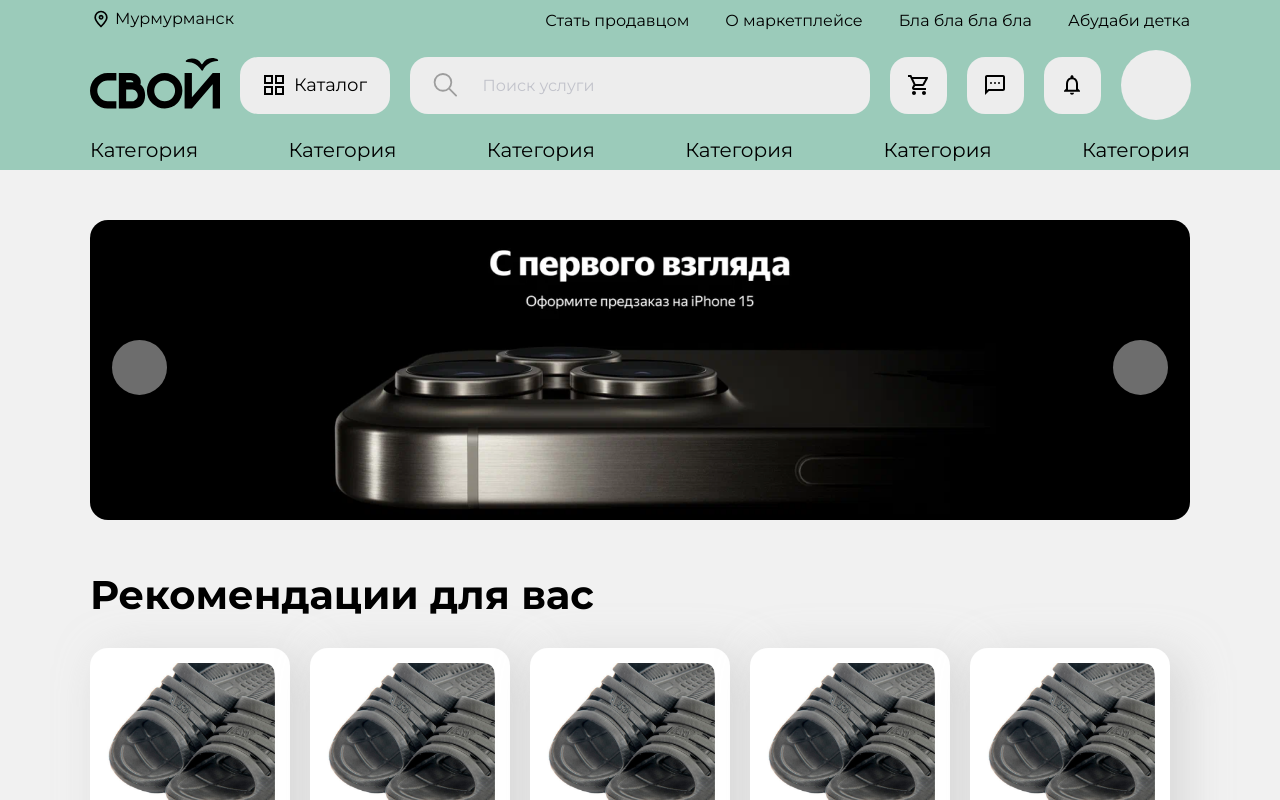
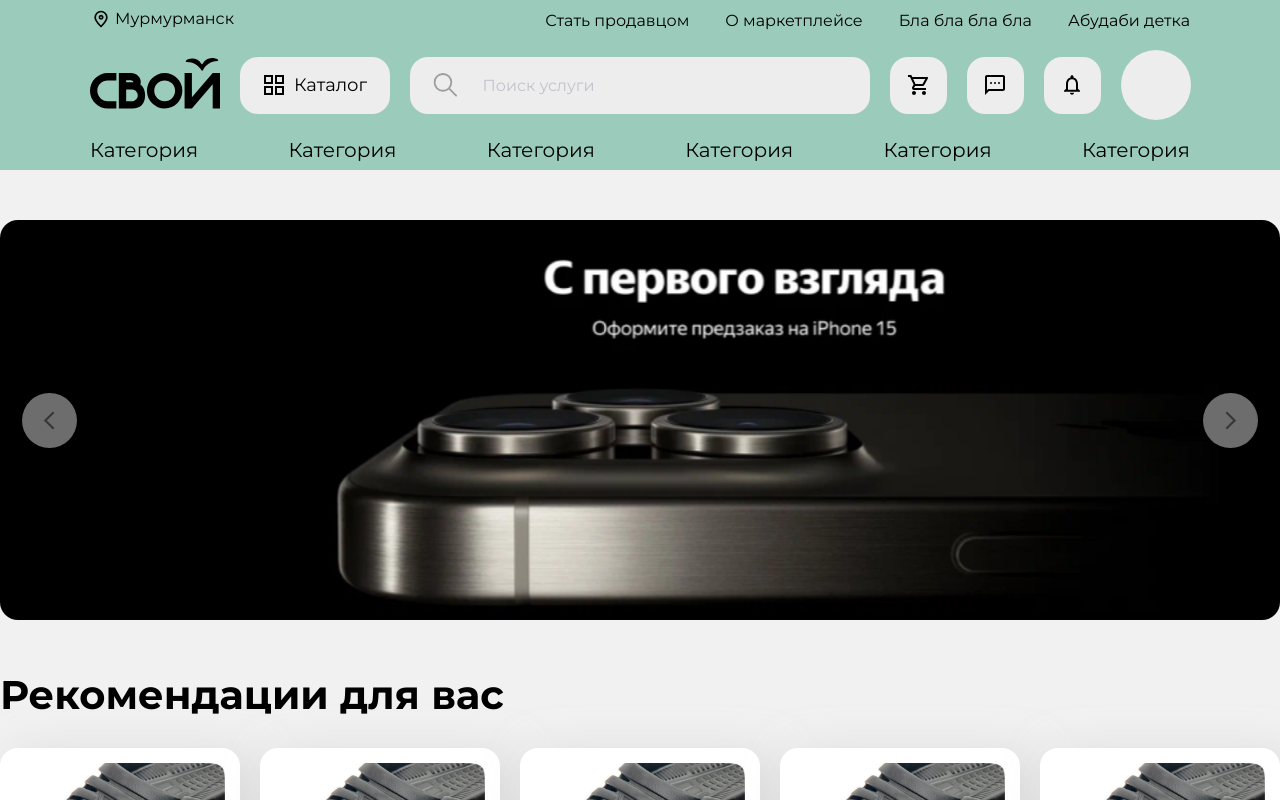
Before and after one commit to danilaabramov/Murmansk-client, a Next.js app: page / in a window 1280 px wide. Shown: the top 800 px of the page. Built offline with nearby package versions, Linux system fonts and the light colour scheme.

Commit message:
carosel animation

```diff
--- a/src/app/Advert.tsx
+++ b/src/app/Advert.tsx
@@ -4,6 +4,6 @@ import Image from "next/image";
 
 export default function Advert({image} : {image: string}) {
     return (
-        <Image alt='' src={image} style={{objectFit: 'cover', width: '100%', height: '100%',  borderRadius: 18}}/>
+        <Image alt='' src={image} style={{objectFit: 'cover', width: '100%', height: '100%'}}/>
     )
 }
--- a/src/app/Adverts.tsx
+++ b/src/app/Adverts.tsx
@@ -1,22 +1,108 @@
 "use client"
 
-import advert from "@/models/advert";
+import adverts from "@/models/adverts";
 import Advert from "@/app/Advert";
+import ArrowForward from "@/icons/ArrowForward";
+import {useEffect, useState} from "react";
+import styled from "styled-components";
 
 export default function Adverts() {
+    const [currentAdvert, setCurrentAdvert] = useState<number[]>([0, 0])
+
+    const CarouselContainer = styled.div`
+      max-width: 1502px;
+      display: flex;
+      align-items: center
+    `
+
+    const CarouselWrapper = styled.div`
+      margin: 50px 0;
+      width: 100%;
+      aspect-ratio: 16 / 5;
+      overflow: hidden;
+      display: flex;
+      gap: 90px;
+      border-radius: 18px
+    `
+
+    const Carousel = styled.div`
+      z-index: 0;
+      animation: slide 1s ease-in-out forwards;
+      display: flex;
+
+      @keyframes slide {
+        from { transform: translateX(calc(-100% * ${currentAdvert[0]})); }
+        to { transform: translateX(calc(-100% *  ${currentAdvert[1]})); }
+      }
+    `
+
+    const ArrowLeft = styled.div`
+      width: 55px;
+      height: 55px;
+      position: relative;
+      background: rgba(217, 217, 217, .5);
+      border-radius: 100%;
+      transform: translate(22px, 0);
+      cursor: pointer;
+      display: flex;
+      align-items: center;
+      justify-content: center;
+      z-index: 1
+    `
+
+    const Arrow = styled.div`
+      width: 0
+    `
+
+    const ArrowRight = styled.div`
+      width: 55px;
+      height: 55px;
+      position: relative;
+      background: rgba(217, 217, 217, .5);
+      border-radius: 100%;
+      transform: translate(-77px, 0) rotate(180deg);
+      cursor: pointer;
+      display: flex;
+      align-items: center;
+      justify-content: center;
+      z-index: 1
+    `
+
+    useEffect((): () => void => {
+        const interval: NodeJS.Timeout = setInterval(
+            () => setCurrentAdvert(
+                (ca: number[]): number[] => ca[1] < adverts.length - 1 ? [ca[1], ++ca[1]] : [ca[1], 0]
+            ), 5000
+        )
+        return (): void => {
+            clearInterval(interval)
+        }
+    }, [])
+
     return (
-        <>
-            <div style={{width: 55, height: 55, position: 'absolute', background: 'rgba(217, 217, 217, .5)', borderRadius: '100%',
-                transform: 'translate(112px, calc(-2px + ((100vw - 180px) / 32 * 5)))', cursor: 'pointer'}}></div>
-            <div style={{width: 55, height: 55, position: 'absolute', background: 'rgba(217, 217, 217, .5)', borderRadius: '100%', right: 0,
-                transform: 'translate(-112px, calc(-2px + ((100vw - 180px) / 32 * 5)))', cursor: 'pointer'}}></div>
-            <div style={{padding: '50px 90px', aspectRatio: 16 / 5, overflow: 'hidden', display: 'flex', gap: 90}}>
-                {
-                    advert.map((item : any, index: number) => (
-                        <Advert image={item.image} key={index}/>
-                    ))
-                }
-            </div>
-        </>
+        <CarouselContainer>
+            <Arrow>
+                <ArrowLeft onClick={() => setCurrentAdvert(
+                    (ca: number[]): number[] => ca[1] ? [ca[1], --ca[1]] : [ca[1], adverts.length - 1] )}>
+                    <ArrowForward/>
+                </ArrowLeft>
+            </Arrow>
+                    <CarouselWrapper>
+                        <Carousel>
+                            {
+                                adverts.map((item: any, index: number) => (
+                                    <Advert image={item.image} key={index}/>
+                                ))
+                            }
+                        </Carousel>
+                    </CarouselWrapper>
+            <Arrow>
+                <ArrowRight onClick={() => setCurrentAdvert(
+                    (ca: number[]): number[] => ca[1] < adverts.length - 1 ? [ca[1], ++ca[1]] : [ca[1], 0]
+                )}>
+                    <ArrowForward/>
+                </ArrowRight>
+            </Arrow>
+        </CarouselContainer>
     )
 }
--- a/src/app/Cards.tsx
+++ b/src/app/Cards.tsx
@@ -10,7 +10,8 @@ const CardsContainer = styled.div`
   display: flex;
   flex-wrap: wrap;
   gap: 20px;
-  padding: 29px 90px;
+  margin: 29px 0;
+  max-width: 1502px;
 `
 
 export default function Cards() {
--- a/src/app/Header.tsx
+++ b/src/app/Header.tsx
@@ -137,7 +137,7 @@ export default function Header() {
     })
 
     return (
-        <div>
+
             <HeaderContainer>
                 <TopHeaderContainer>
                     <LocationContainer><Location/>Мурмурманск</LocationContainer>
@@ -160,7 +160,7 @@ export default function Header() {
                     <Icon><Cart/></Icon>
                     <Icon><Chat/></Icon>
                     <Icon><Notifications/></Icon>
-                    <Avatar/>
+                    <Link href='/cabinet'><Avatar/></Link>
                 </MiddleHeaderContainer>
                 <BottomHeaderContainer scroll={scroll}>
                     <LinkBottom>Категория</LinkBottom>
@@ -171,6 +171,5 @@ export default function Header() {
                     <LinkBottom>Категория</LinkBottom>
                 </BottomHeaderContainer>
             </HeaderContainer>
-        </div>
     )
 }
--- a/src/app/layout.tsx
+++ b/src/app/layout.tsx
@@ -7,7 +7,6 @@ import {NextFont} from "next/dist/compiled/@next/font";
 import Head from "next/head";
 import Header from "@/app/Header";
 import StyledComponentsRegistry from '@/lib/registry'
-import styled from "styled-components";
 
 const inter: NextFont = Montserrat({weight: '400', subsets: ['latin', 'cyrillic']})
 
--- a/src/app/page.tsx
+++ b/src/app/page.tsx
@@ -9,12 +9,16 @@ import {Montserrat} from "next/font/google";
 const inter: NextFont = Montserrat({weight: '700', subsets: ['latin', 'cyrillic']})
 
 const HomeContainer = styled.div`
-  background: #F1F1F1
+  background: #F1F1F1;
+  display: flex;
+  align-items: center;
+  flex-direction: column;
 `
 
 const H1 = styled.h1`
-  margin-left: 90px;
-  font-size: 40px
+  font-size: 40px;
+  max-width: 1502px;
+  width: 100%;
 `
 
 export default function Home() {
--- /dev/null
+++ b/src/icons/ArrowForward.jsx
@@ -0,0 +1,18 @@
+import * as React from "react"
+const SvgComponent = () => (
+    <svg xmlns="http://www.w3.org/2000/svg" width={25} height={25} fill="none">
+        <g clipPath="url(#a)">
+            <path
+                fill="#000"
+                fillOpacity={0.5}
+                d="M17.403 20.097 9.807 12.5l7.596-7.597L15.93 3.43 6.86 12.5l9.07 9.07 1.473-1.473Z"
+            />
+        </g>
+        <defs>
+            <clipPath id="a">
+                <path fill="#fff" d="M25 25H0V0h25z" />
+            </clipPath>
+        </defs>
+    </svg>
+)
+export default SvgComponent
--- /dev/null
+++ b/src/models/adverts.ts
@@ -0,0 +1,19 @@
+const adverts: any[] = [
+    {
+        image: require('../../public/Advert.png')
+    },
+    {
+        image: require('../../public/Advert.png')
+    },
+    {
+        image: require('../../public/Advert.png')
+    },
+    {
+        image: require('../../public/Advert.png')
+    },
+    {
+        image: require('../../public/Advert.png')
+    }
+]
+
+export default adverts
```
Also changed, not shown: src/app/Card.tsx (+6 -6 lines).
